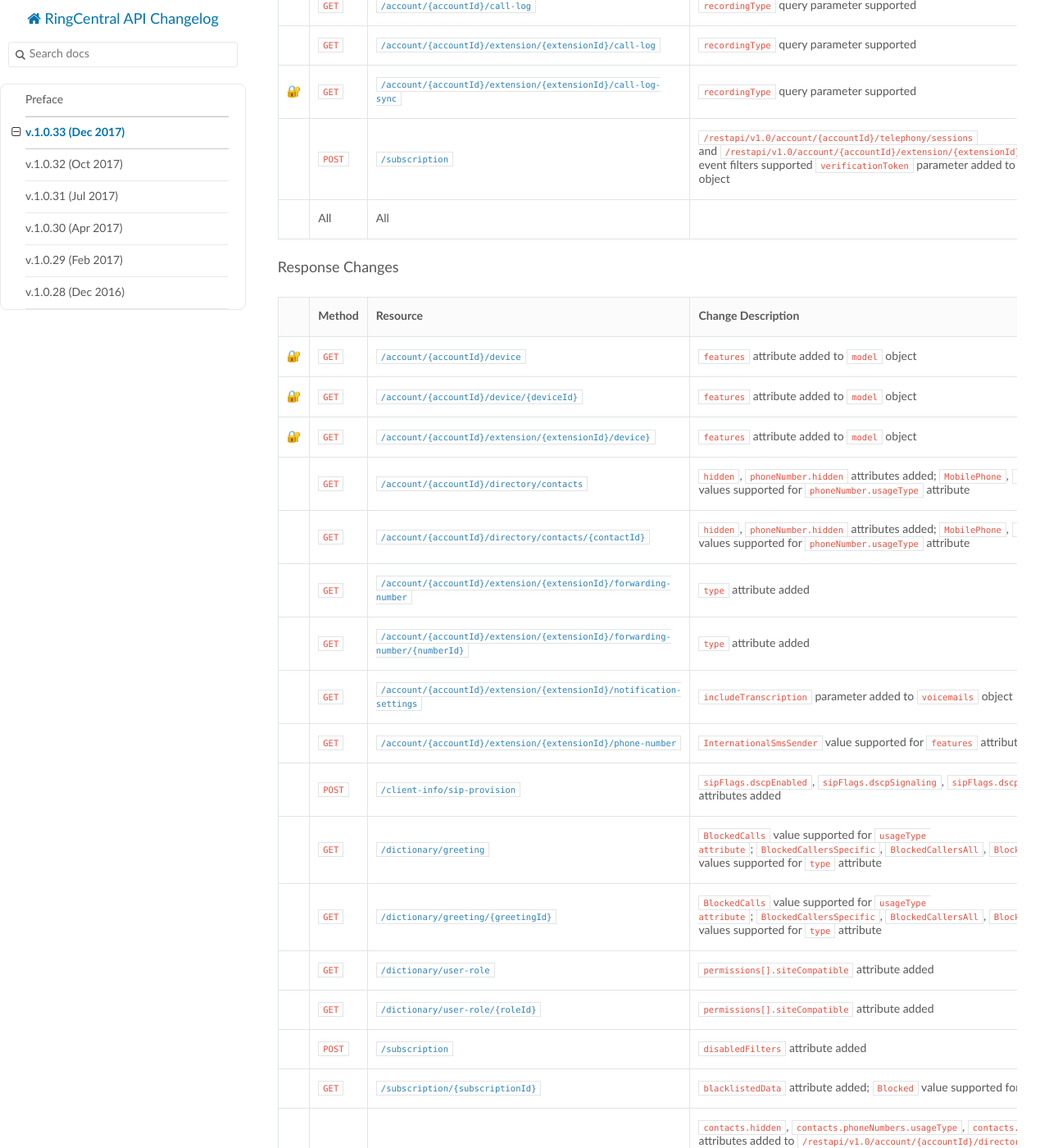
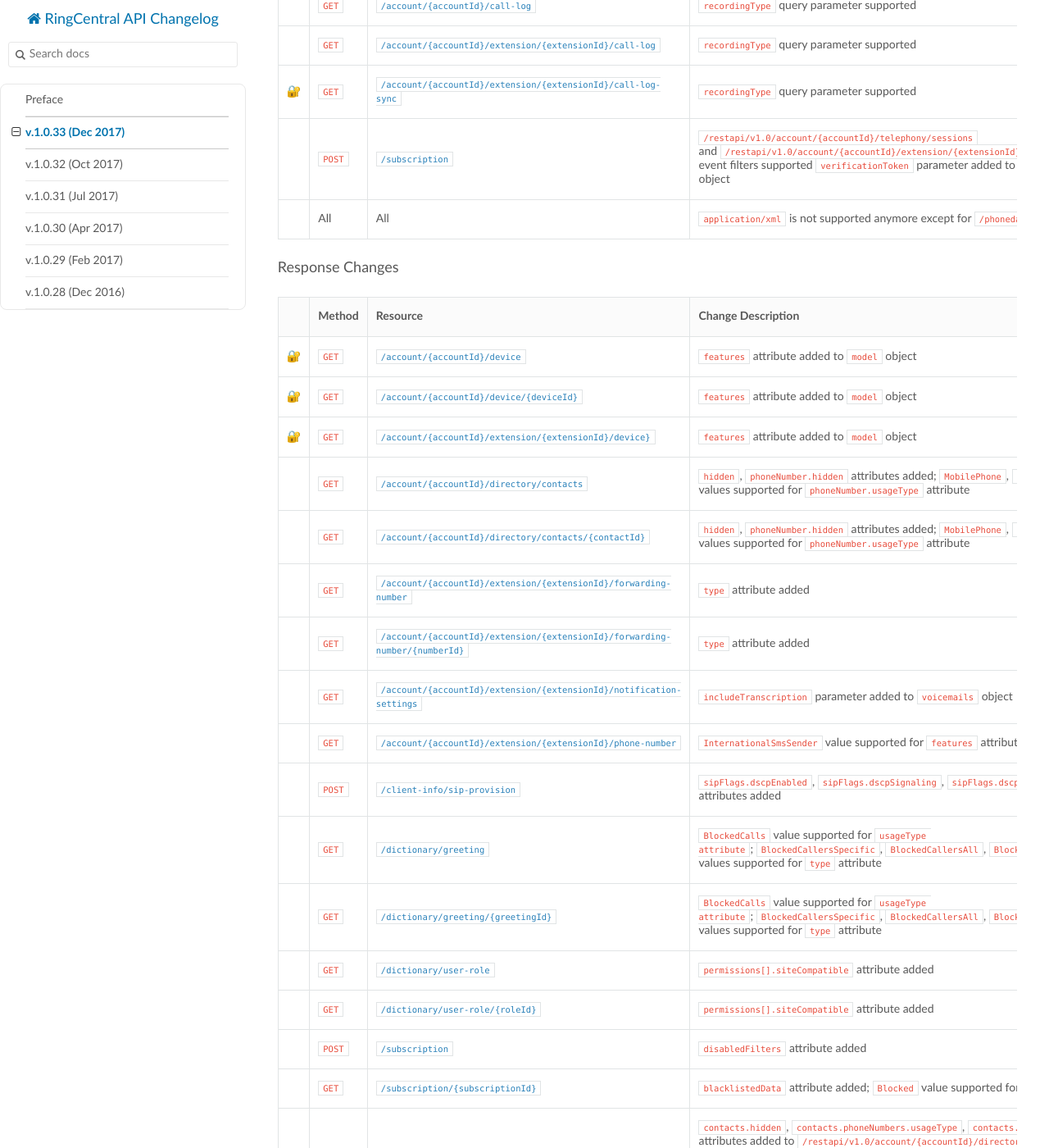
Before and after one commit to ringcentral/ringcentral-api-changelog, an MkDocs documentation site: the page built from docs/1_0_33.md, in a window 1280 px wide and 1400 px high, scrolled down 2140 px. Shown: the whole window at 82% size. Built offline with MkDocs 1.6.1, drawn with Linux system fonts in a browser that asks for light colours; nearby versions of some CDN libraries; old or Windows-style settings are respelled for this version of MkDocs.

Commit message:
1_0_33 updated

```diff
--- a/docs/1_0_33.md
+++ b/docs/1_0_33.md
@@ -48,7 +48,7 @@ Basepath for all URLs: `https://platform.ringcentral.com/restapi/v1.0`.
 |         |`GET` |[`/account/{accountId}/extension/{extensionId}/call-log`](https://developers.ringcentral.com/api-docs/latest/index.html#!#RefGetUserCallLog)|`recordingType` query parameter supported|
 |&#x1F510;|`GET` |[`/account/{accountId}/extension/{extensionId}/call-log-sync`](https://developers.ringcentral.com/api-docs/latest/index.html#!#RefMakeUserCallLogSync)|`recordingType` query parameter supported|
 |         |`POST`|[`/subscription`](https://developers.ringcentral.com/api-docs/latest/index.html#!#RefCreateSubscription)|`/restapi/v1.0/account/{accountId}/telephony/sessions` and `/restapi/v1.0/account/{accountId}/extension/{extensionId}/telephony/sessions` event filters supported  `verificationToken` parameter added to `deliveryMode` object|
-|         | All  |All| | `application/xml` is not supported anymore except for `/phonedata.xml`|
+|         | All  |All | `application/xml` is not supported anymore except for `/phonedata.xml`|
 
 
 ### Response Changes
```
Also changed, not shown: other parts of docs/1_0_33.md (+1 -1 lines).
